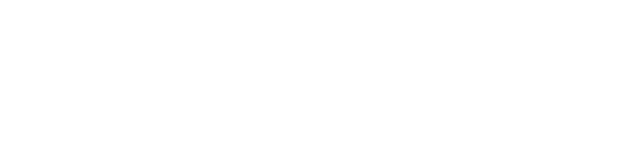
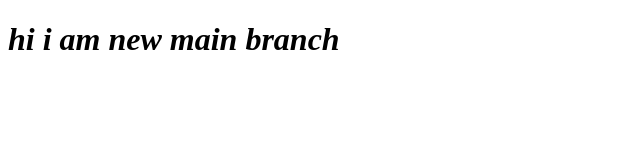
Before and after one commit to aburiro/Learning_Git, a plain HTML site: page index.html in a window 1280 px wide. Shown: the whole page, without its empty margins (0-640 px from the left). Drawn offline with Linux system fonts and the light colour scheme.

Commit message:
i am new branch

```diff
--- a/index.html
+++ b/index.html
@@ -6,6 +6,6 @@
     <title>Document</title>
 </head>
 <body>
-
+    <h1><i> hi i am new main branch <i></h1>
 </body>
 </html>
```
